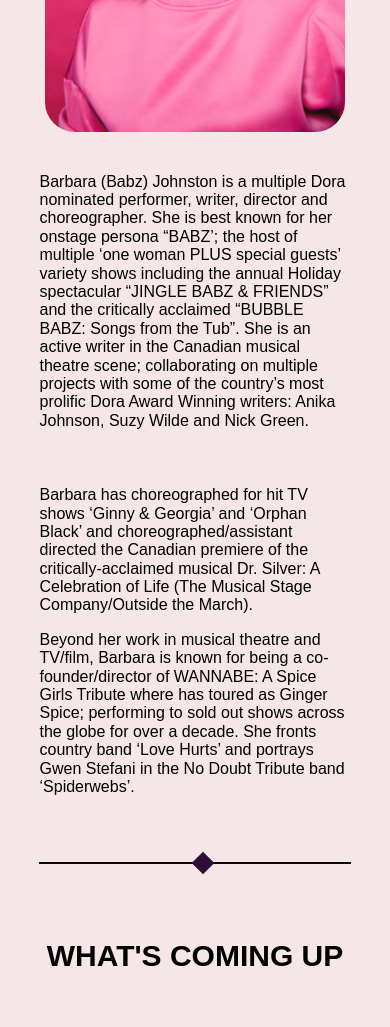
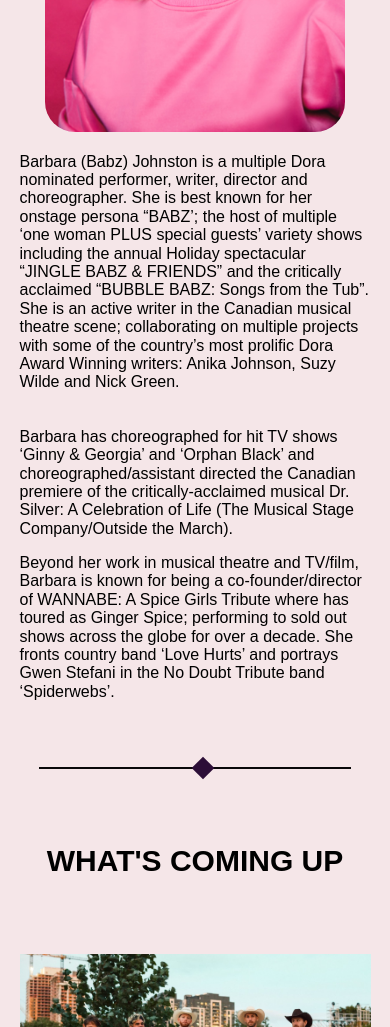
Before and after one commit to mmmccormack/babzjohnston, a plain HTML site: page index.html in a window 390 px wide. Shown: the part 940-1967 px from the top of the page. Drawn offline with nearby package versions, Linux system fonts and the light colour scheme; a web font is replaced by a local one.

Commit message:
one framing change in the about area

```diff
--- a/style.css
+++ b/style.css
@@ -116,10 +116,6 @@
             color: var(--white);
             transition: color 1s ease;
         }
-        /* .regular-menu {
-            color: var(--dark);
-            transition: color 1s ease;
-        } */
 
         .social-list {
             position: absolute;
@@ -218,13 +214,13 @@
         .more-work {
             margin: 50px;
         }
-        .copy-container,
-        .about-copy {
+        .copy-container {
             display: flex;
             flex-direction: column;
             justify-content: space-around;
             padding: 20px 20px 20px 20px;
         }
+        .about-copy,
         .about-copy-2 {
             padding: 0 20px;
         }
@@ -394,6 +390,10 @@
                 width: 100%;
                 margin-left: 0;
             }
+            .about-copy,
+            .about-copy-2 {
+                padding: 0;
+            }
             .work-card,
             .about-container {
                 flex-direction: column;
```
